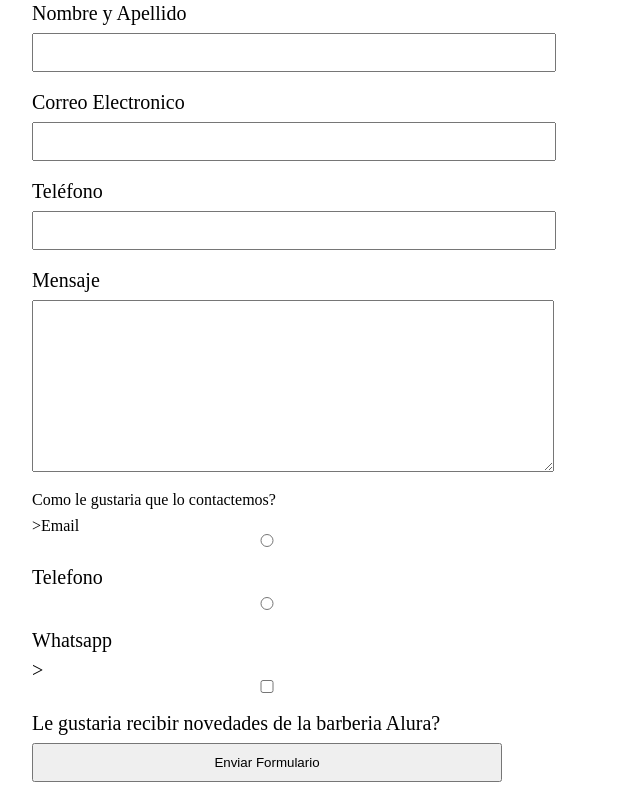
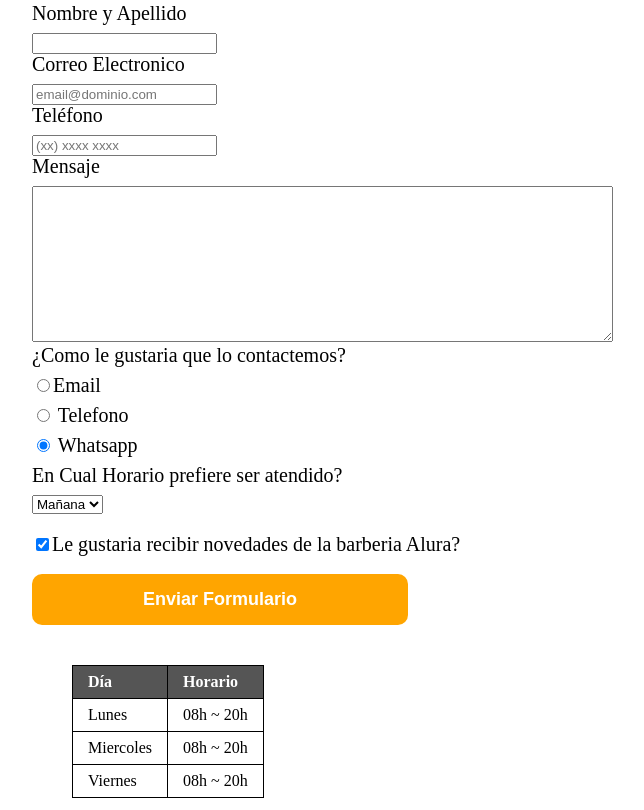
Before and after one commit to CharlesOzu/learnhtml-css, a plain HTML site: page contacto.html in a window 1280 px wide. Shown: the part 330-1140 px from the top of the page, without its empty margins (138-782 px from the left). Drawn offline with Linux system fonts and the light colour scheme.

Commit message:
se agregaron caracteristicas a formularios y estilos de dichas caracteristicas

```diff
--- a/contacto.html
+++ b/contacto.html
@@ -12,7 +12,7 @@
 
         <header>
             <div class="caja">
-                <h1><img src="imagenes/logo.png"></h1>
+                <h1><img src="imagenes/logo.png" alt="Logo de la barberia alura"></h1>
                 <nav>
                     <ul>
                         <li><a href="index.html">Home</a></li>
@@ -23,51 +23,84 @@
 
 
             </div>
-
-
-
         </header>
         <main>
             <form>
                 <label for="nombreapellido"> Nombre y Apellido </label>
-                <input type="text" id="nombreapellido">
+                <input type="text" id="nombreapellido" class="input-padron" required>
 
                 <label for="correoelectronico"> Correo Electronico </label>
-                <input type="text" id="correoelectronico">
+                <input type="text" id="correoelectronico" class="input-padron" required placeholder="email@dominio.com">
+
 
                 <label for="telefono"> Teléfono</label>
-                <input type="text" id="telefono">
+                <input type="tel" id="telefono" class="input-padron" required placeholder="(xx) xxxx xxxx">
 
 
                 <label for="mensaje">Mensaje</label>
-                <textarea cols="30" rows="10" id="mensaje"></textarea>
+                <textarea cols="70" rows="10" id="mensaje" class="input-padron" required></textarea>
 
-                <div>
-                    <p> Como le gustaria que lo contactemos?</p>
+                <fieldset>
+                    <legend> ¿Como le gustaria que lo contactemos?</legend>
 
-                    <label for="radio-email"></label>>Email</label>
+                    <label for="radio-email"><input type="radio" name="contacto" value="email" id="radio-email">Email</label>
 
 
                     <label for="radio-telefono"><input type="Radio" name=contacto value="telefono" id="radio-telefono">
                     Telefono</label>
 
 
-                    <label for="radio-whatsapp"><input type="Radio" name=contacto value="whatsapp" id="radio-whatsapp">
+                    <label for="radio-whatsapp"><input type="Radio" name=contacto value="whatsapp" id="radio-whatsapp" checked>
                     Whatsapp</label>
 
-                </div>
+                </fieldset>
 
-                <label>><input type="checkbox">Le gustaria recibir novedades de la barberia Alura? </label>
+                <fieldset>
+                    <legend>En Cual Horario prefiere ser atendido?</legend>
+                    <select>
+                        <option>Mañana</option>
+                        <option>Tarde</option>
+                        <option>Noche</option>
+
+                    </select>
+                </fieldset>
 
 
 
-                <input type="submit" value="Enviar Formulario">
+                <label class="checkbox"><input type="checkbox" checked>Le gustaria recibir novedades de la barberia Alura? </label>
+
+
+
+                <input type="submit" value="Enviar Formulario" class="enviar">
 
             </form>
+
+            <table>
+                <thead>
+                    <tr>
+                        <td>Día</td>
+                        <td>Horario</td>
+                    </tr>
+                </thead>
+                <tbody>
+                    <tr>
+                        <td>Lunes</td>
+                        <td>08h ~ 20h</td>
+                    </tr>
+                    <tr>
+                        <td>Miercoles</td>
+                        <td>08h ~ 20h</td>
+                    </tr>
+                    <tr>
+                        <td>Viernes</td>
+                        <td>08h ~ 20h</td>
+                    </tr>
+                </tbody>
+            </table>
         </main>
 
         <footer>
-            <img src="imagenes/logo-blanco.png">
+            <img src="imagenes/logo-blanco.png" alt="Logo de la barberia Alura">
             <p class="copyright" >© Copyright Barberia Alura - 2023</p>
         </footer>
 
--- a/style.css
+++ b/style.css
@@ -85,14 +85,47 @@ main{
 form{
     margin: 40px 0;
 }
-form label{
+form label, form legend{
     display: block;
     font-size: 20px;
     margin: 0 0 10px
 }
-form input, form textarea{
+input-padron{
     display: block;
     margin: 0 0 20px;
     padding: 10px 25px;
     width: 50%;
 }
+
+.checkbox{
+    margin: 20px 0;
+}
+
+.enviar{
+    width: 40%;
+    padding: 15px 0;
+    font-size: 18px;
+    font-weight: bold;
+    color: white;
+    background: orange;
+    border: none;
+    border-radius:10px;
+    transition: 1s all;
+    cursor: pointer;
+}
+.enviar:hover{
+    background: green;
+    transform: scale(1.2);
+}
+table{
+    margin: 40px 40px;
+}
+thead{
+    background: #555555;
+    color: white;
+    font-weight: bold;
+}
+td,th{
+    border: 1px solid #000000;
+    padding: 8px 15px;
+}
```
Also changed, not shown: 1 other file.
